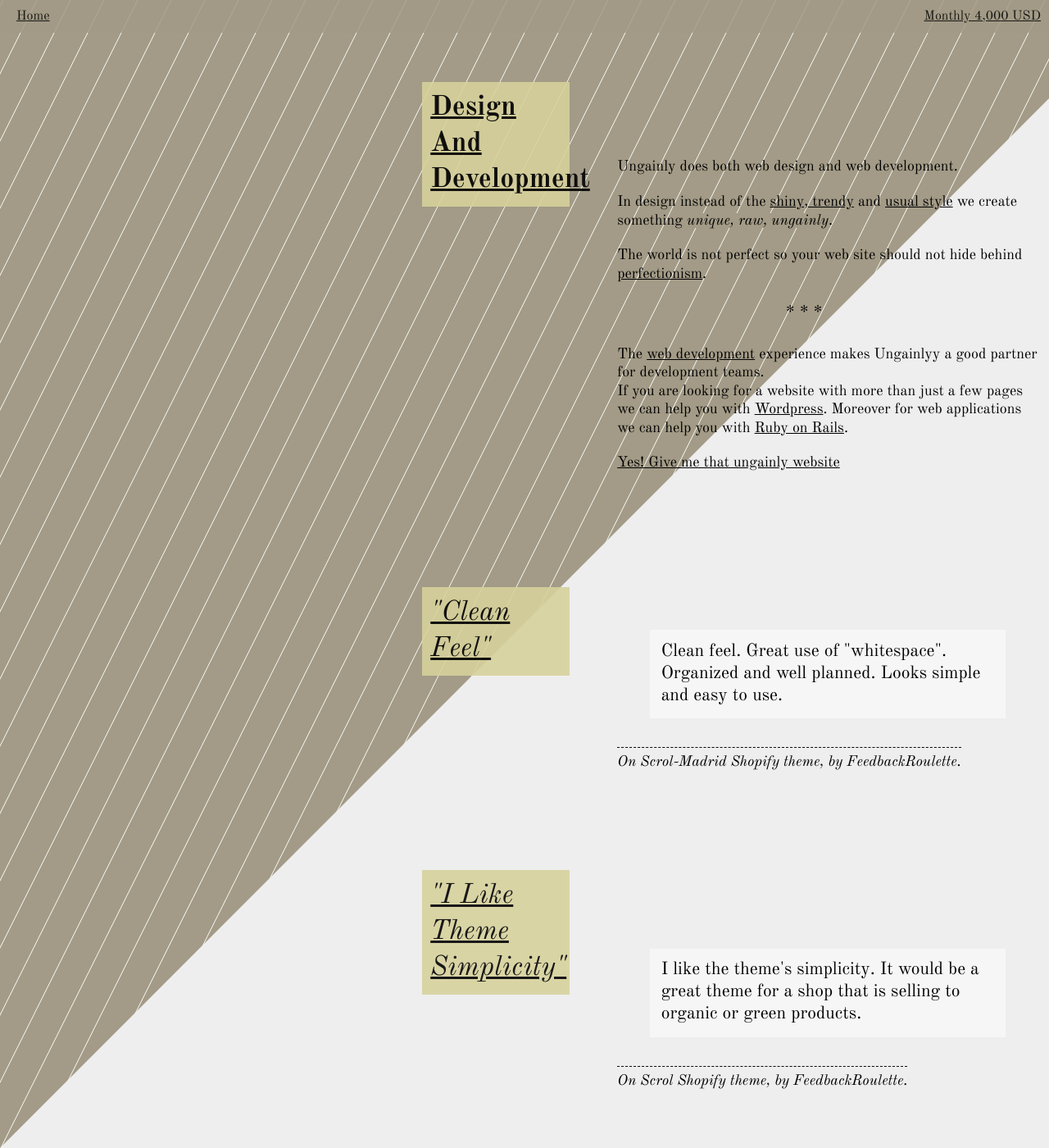
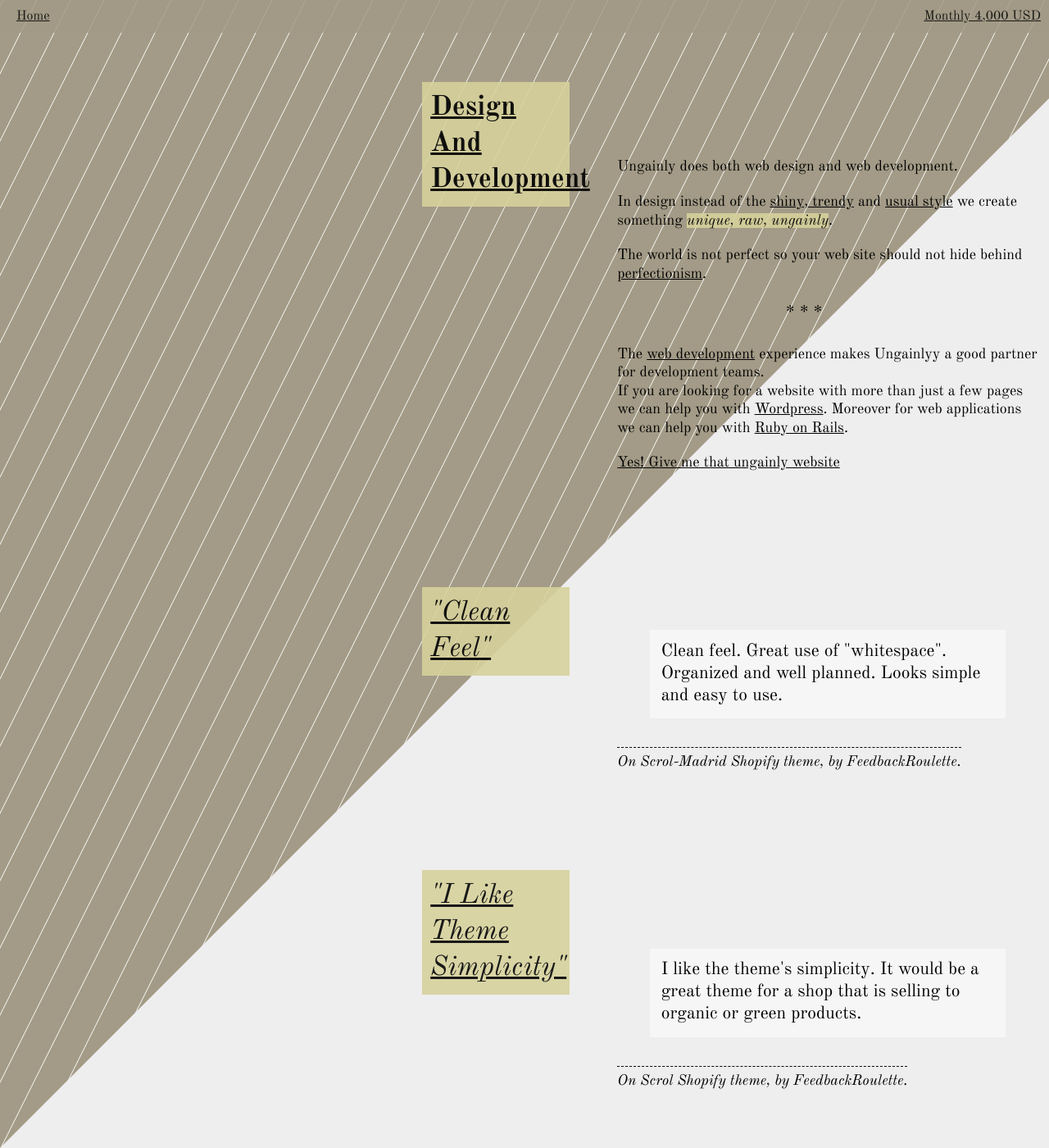
Before and after one commit to metamn/ungainlyy, a Jekyll site: the page built from index.html, in a window 1280 px wide and 1400 px high, scrolled down 2699 px. Shown: the whole window at 82% size. Built offline with Jekyll 4.4.1, drawn with Linux system fonts in a browser that asks for light colours; nearby versions of some CDN libraries.

Commit message:
Highlighting text added, again

```diff
--- a/assets/theme.css
+++ b/assets/theme.css
@@ -78,7 +78,7 @@
 /* Content
 */
 
-#item .info {
+#item .info, .highlight {
   background: #D6D19C;
   opacity: .9;
 }
@@ -115,11 +115,3 @@
 .portfolio nav {
   opacity: .1;
 }
-
-
-/* Other
-*/
-
-.highlight {
-  background: #A39B87;
-}
```
